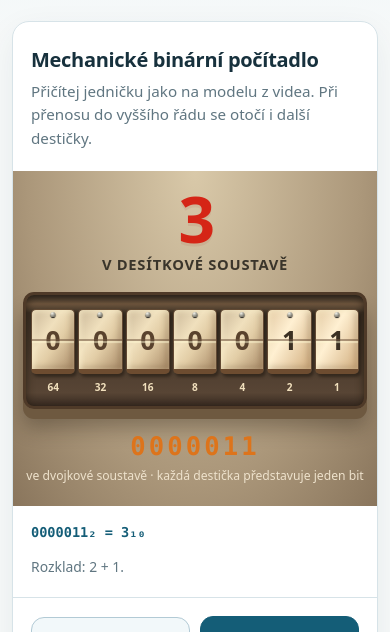
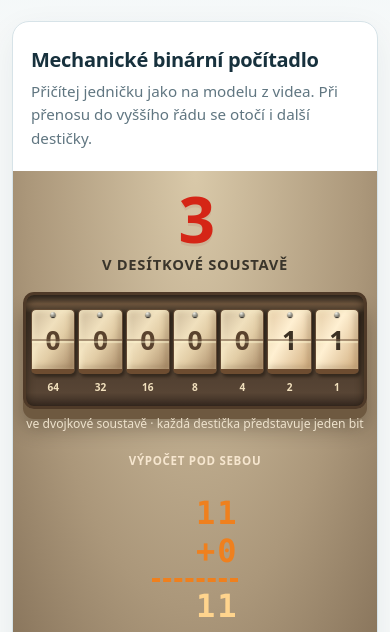
Before and after one commit to Berniocal/pocitadla, a plain HTML site: page soustavy/index.html in a window 390 px wide. Shown: the part 212-844 px from the top of the page. Drawn offline with Linux system fonts and the light colour scheme.

Commit message:
Fix binary counter null textContent error and render vertical arithmetic

```diff
--- a/soustavy/index.html
+++ b/soustavy/index.html
@@ -83,6 +83,19 @@ footer{margin-top:24px;text-align:center;font-size:.82rem;color:var(--muted)}
 .machine-foot{font-size:.8rem;color:var(--muted);padding:0 clamp(18px,3vw,28px) 20px;margin:0}
 @media(max-width:700px){.machine-stage{padding:13px 10px 22px}.machine-tiles{gap:3px}.machine-cell{gap:6px}.machine-frame{padding:14px 5px 12px;border-width:3px}.machine-controls{display:grid;grid-template-columns:repeat(2,minmax(0,1fr))}.machine-action{padding-inline:7px}.machine-binary{margin-top:23px}}
 @media(prefers-reduced-motion:reduce){.machine-tile.flip{animation:none}}
+
+/* Sčítání z videa: hodnoty pod sebou, přenosy nad číslicemi. */
+.machine-math{padding-top:21px;display:flex;flex-direction:column;align-items:center}
+.machine-math-title{color:#f6e6cf;letter-spacing:.06em;text-transform:uppercase;font-size:.72rem;font-weight:850;margin-bottom:10px}
+.machine-math-stack{width:fit-content;max-width:100%;min-width:4.5ch;color:#ef801e;font-family:ui-monospace,SFMono-Regular,Consolas,monospace;font-weight:900;font-size:clamp(2rem,6.8vw,4rem);line-height:1.18;letter-spacing:.06em;font-variant-numeric:tabular-nums}
+.machine-math-row{display:grid;grid-template-columns:1.1ch auto;justify-content:end;align-items:end;white-space:pre;text-align:right}
+.machine-math-row>span:last-child{text-align:right;min-width:1ch}
+.machine-math-symbol{text-align:center}
+.machine-math-rule{height:0;border-top:4px dashed #ef801e;margin:7px 0 6px}
+.machine-math-result{color:#ffd48d}
+.machine-binary{font:inherit;margin:0}
+.machine-carry{font-size:.37em;line-height:1.4;text-align:right;color:#fff0d8;min-height:1.4em;letter-spacing:.06em;font-weight:850;white-space:pre}
+@media(max-width:380px){.machine-math-stack{font-size:clamp(1.55rem,6.8vw,2.4rem)}}
 </style>
 </head>
 <body>
@@ -98,8 +111,17 @@ footer{margin-top:24px;text-align:center;font-size:.82rem;color:var(--muted)}
     <div class="machine-frame" aria-label="Překlápěcí binární čítač">
       <div id="machine-tiles" class="machine-tiles"></div>
     </div>
-    <div id="machine-binary" class="machine-binary">0000011</div>
     <div class="machine-caption">ve dvojkové soustavě · každá destička představuje jeden bit</div>
+    <div class="machine-math" aria-label="Výpočet binárního čísla pod sebou">
+      <div class="machine-math-title">Výpočet pod sebou</div>
+      <div class="machine-math-stack" aria-live="polite" aria-atomic="true">
+        <div id="machine-carry" class="machine-carry" aria-hidden="true"></div>
+        <div class="machine-math-row"><span class="machine-math-symbol"></span><span id="machine-first">11</span></div>
+        <div class="machine-math-row"><span id="machine-operator" class="machine-math-symbol">+</span><span id="machine-second">0</span></div>
+        <div class="machine-math-rule" aria-hidden="true"></div>
+        <div class="machine-math-row machine-math-result"><span class="machine-math-symbol"></span><span id="machine-binary">11</span></div>
+      </div>
+    </div>
   </div>
   <div class="machine-explain">
     <div id="machine-operation" class="machine-operation" aria-live="polite">0000011₂ = 3₁₀</div>
@@ -186,12 +208,13 @@ function parseValue(raw,base){
 function format(value,base){return value.toString(base).toUpperCase();}
 function handStatus(value){
   var inRange=value>=0n&&value<=1023n;
-  var bits=document.querySelectorAll('[data-bit]');
+  var bits=document.querySelectorAll('.finger[data-bit]');
   bits.forEach(function(button){
     var position=Number(button.dataset.bit);
     var raised=inRange&&(value&(1n<<BigInt(position)))!==0n;
     button.setAttribute('aria-pressed',String(raised));
-    button.querySelector('.bit').textContent=raised?'1':'0';
+    var digit=button.querySelector('.bit');
+    if(digit)digit.textContent=raised?'1':'0';
   });
   if(!inRange){
     sum.textContent='Prsty zobrazují pouze celá čísla od 0 do 1023.';
@@ -288,6 +311,10 @@ var machineTiles=document.getElementById('machine-tiles');
 var machineNumber=document.getElementById('machine-decimal');
 var machineBinary=document.getElementById('machine-binary');
 var machineOperation=document.getElementById('machine-operation');
+var machineFirst=document.getElementById('machine-first');
+var machineSecond=document.getElementById('machine-second');
+var machineOperator=document.getElementById('machine-operator');
+var machineCarry=document.getElementById('machine-carry');
 var machineStatus=document.getElementById('machine-status');
 var machineAuto=document.getElementById('machine-auto');
 function machineMax(){return (1n<<BigInt(machineBits))-1n;}
@@ -318,7 +345,11 @@ function machineBuild(){
 }
 function machinePaint(oldValue,mode,delta){
   machineNumber.textContent=machineValue.toString();
-  machineBinary.textContent=machineDigits(machineValue);
+  machineBinary.textContent=machineValue.toString(2);
+  machineFirst.textContent=(mode==='step'?oldValue:machineValue).toString(2);
+  machineSecond.textContent=mode==='step'?'1':'0';
+  machineOperator.textContent=mode==='step'&&(delta<0)?'−':'+';
+  machineCarry.textContent=mode==='step' && delta>0 ? machineCarryText(oldValue) : '';
   var changed=oldValue^machineValue;
   var cells=machineTiles.children;
   var flipIndex=0;
@@ -340,7 +371,7 @@ function machinePaint(oldValue,mode,delta){
   }
   if(mode==='step'){
     var sym=delta>0?'+':'−';
-    machineOperation.textContent=machineDigits(oldValue)+'₂ '+sym+' 1₂ = '+machineDigits(machineValue)+'₂   ('+oldValue+' '+sym+' 1 = '+machineValue+')';
+    machineOperation.textContent=oldValue+' '+sym+' 1 = '+machineValue+' v rozsahu '+machineBits+' bitů';
     var carry=(delta>0)?machineTrailingOnes(oldValue):machineTrailingZeros(oldValue);
     if(delta>0 && oldValue===machineMax()){
       machineStatus.textContent='Přetečení: všechny destičky byly 1, po přičtení se v tomto '+machineBits+'bitovém čítači zobrazí 0.';
@@ -362,6 +393,17 @@ function machineSum(n){
 }
 function machineTrailingOnes(n){
   var count=0;while(count<machineBits && (n&1n)===1n){count++;n>>=1n;}return count;
+}
+function machineCarryText(value){
+  var positions=machineTrailingOnes(value);
+  if(positions===0)return '';
+  // Přenosy z bitu 0 do vyšších řádů. Je-li čítač plný, poslední přenos přeteče mimo něj.
+  var width=Math.max(machineValue.toString(2).length,value.toString(2).length+Number(value===machineMax()));
+  var str=Array(width).fill(' ');
+  for(var bit=1;bit<=positions;bit++){
+    var idx=width-1-bit;if(idx>=0)str[idx]='1';
+  }
+  return 'přenos  '+str.join('');
 }
 function machineTrailingZeros(n){
   var count=0;while(count<machineBits && (n&1n)===0n){count++;n>>=1n;}return count;
```
